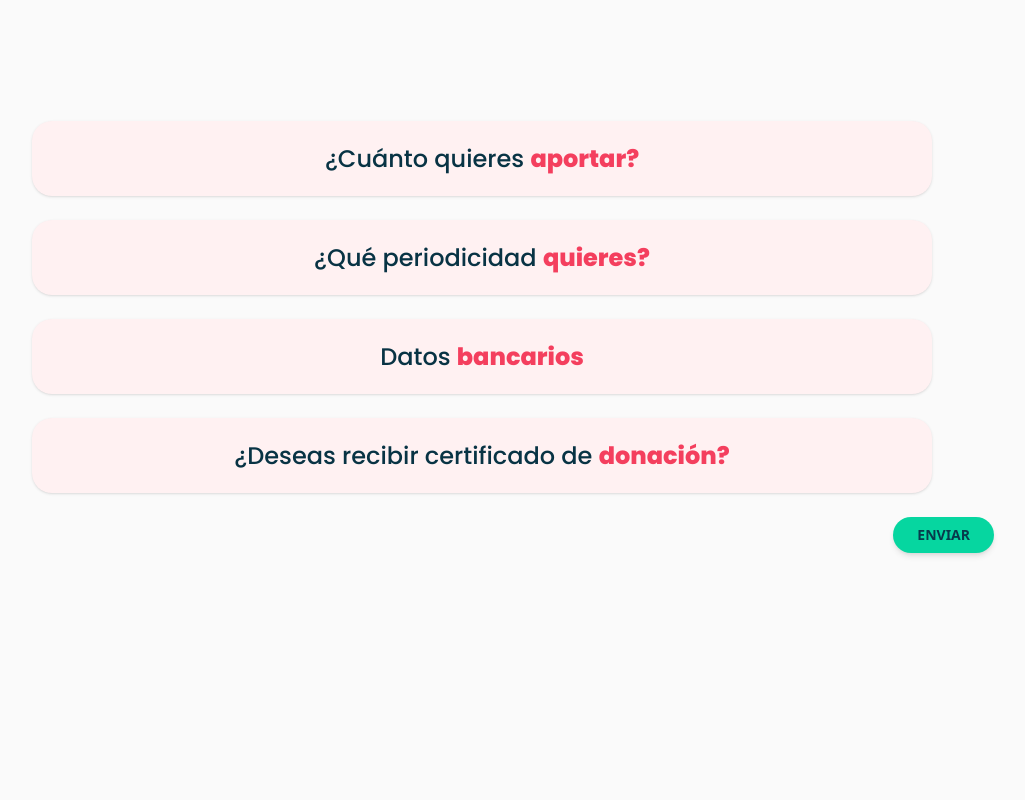
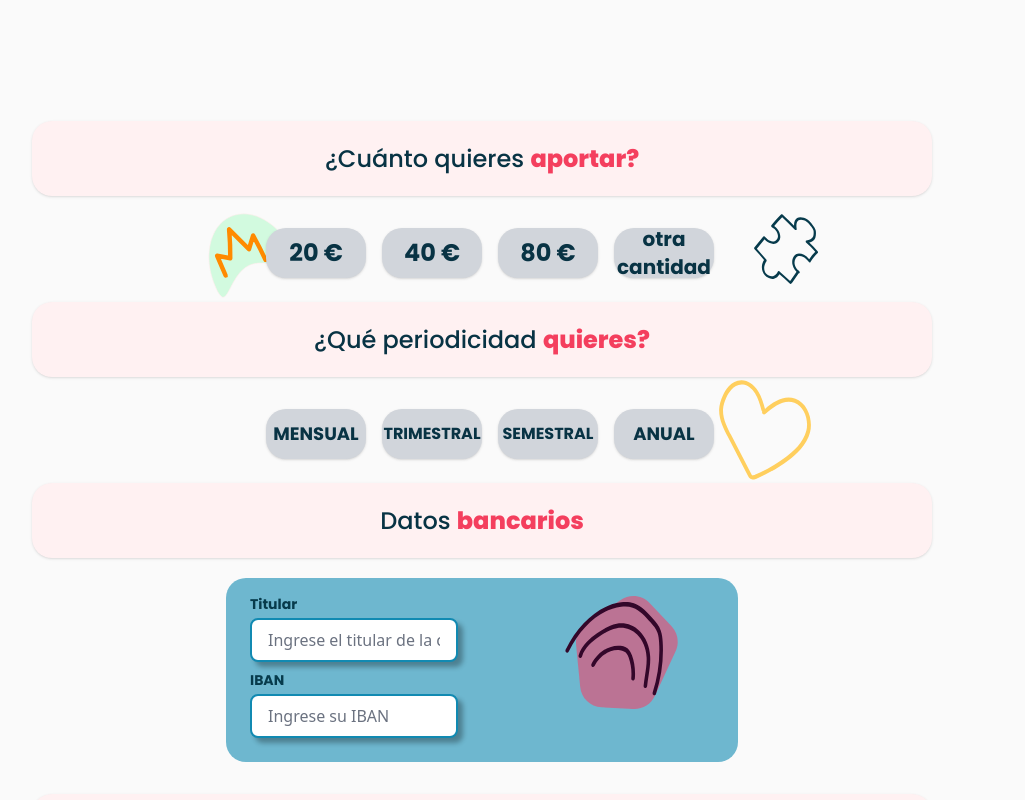
Before and after one commit to vallefarinha/front-casa, a React (Vite) app: page /form in a window 1280 px wide. Shown: the part 800-1600 px from the top of the page, without its empty margins (158-1183 px from the left). Built offline with nearby package versions, Linux system fonts and the light colour scheme.

Commit message:
no open clic

```diff
--- a/src/components/form/BankBlue.jsx
+++ b/src/components/form/BankBlue.jsx
@@ -4,14 +4,11 @@ import TitleForm from "./TitleForm";
 import BoxBlueAtom from "./BoxBlueAtom";
 
 const BankBlue = () => {
-  const [isOpen, setIsOpen] = useState(false);
 
   return (
     <div className="flex flex-col items-center justify-center mt-6 mb-4">
-      <button className="bg-transparent border-none p-0 m-0" onClick={() => setIsOpen(!isOpen)}>
         <TitleForm wordBlue="Datos" wordPink="bancarios" textAlign="center" />
-      </button>
-      {isOpen && (
+
         <div className="relative w-1/2 h-1/2 flex flex-wrap mt-5 mb-2" style={{backgroundColor: 'rgba(17, 138, 178, 0.6)', borderRadius: '20px'}}>
           <div className="w-full sm:w-1/2 p-4">
             <BoxBlueAtom titleBox="Titular" name="titular" squareBlue="Ingrese el titular de la cuenta" type="text" />
@@ -19,7 +16,7 @@ const BankBlue = () => {
           </div>
           <img src={rainbowpink} alt="rainbowpink" className="w-[65px] h-[69px] absolute top-[52%] left-[68%] transform -translate-x-1/2 -translate-y-1/2 md:w-[178px] md:h-[170px] md:left-[78%] md:top-[42%]" />
         </div>
-      )}
+
     </div>
   );
 };
--- a/src/components/form/DonationOption.jsx
+++ b/src/components/form/DonationOption.jsx
@@ -5,7 +5,7 @@ import spiralMoney from "../../assets/icons/spiralMoney.svg";
 import diamondMoney from "../../assets/icons/diamondMoney.svg";
 
 const DonationOption = () => {
-  const [isOpen, setIsOpen] = useState(false);
+
   const [selectedAmountDonation, setSelectedAmount] = useState("");
   const inputRef = useRef();
 
@@ -18,10 +18,8 @@ const DonationOption = () => {
 
   return (
     <div className="flex flex-col items-center w-[85%] mx-auto mt-6">
-      <button className="bg-transparent border-none p-0 m-0" onClick={() => setIsOpen(!isOpen)}>
         <TitleForm wordBlue="¿Deseas recibir certificado de" wordPink="donación?" textAlign="center" />
-      </button>
-      {isOpen && (
+
         <div className="flex flex-wrap justify-center space-x-4 mt-8 relative">
         <img src={spiralMoney} alt="spiralmoney"  className="w-[55px] h-[59px] absolute top-[20%] left-[-5%] transform -translate-x-1/2 -translate-y-1/2 md:w-[128px] md:h-[120px] md:left-[-20%] md:top-[42%]" />
         <img src={diamondMoney} alt="diamonMoney"  className="w-[35px] h-[39px] absolute top-[50%] left-[105%] transform -translate-x-1/2 -translate-y-1/2 md:w-[78px] md:h-[58px] md:left-[170%] md:top-[42%]" />
@@ -29,7 +27,7 @@ const DonationOption = () => {
           <BoxSelect amount="NO" customStyle={{width: '100px', height: '50px'}} textSize="lg" className="mb-4 md:mb-0" inputRef={inputRef} onClick={handleSelectClick} isSelected={selectedAmountDonation === "NO"}/>
           <input type="text" ref={inputRef} name="selectedAmountDonation" value={selectedAmountDonation} style={{ display: 'none' }} />
         </div>
-      )}
+
     </div>
   );
 };
--- a/src/components/form/MoneySelect.jsx
+++ b/src/components/form/MoneySelect.jsx
@@ -5,7 +5,7 @@ import kinMoney from "../../assets/icons/kinMoney.svg";
 import jigsawMoney from "../../assets/icons/jigsawMoney.svg";
 
 const MoneySelect = () => {
-  const [isOpen, setIsOpen] = useState(false);
+  // const [isOpen, setIsOpen] = useState(false);
   const [selectedAmountMoney, setSelectedAmount] = useState("");
   const inputRef = useRef();
 
@@ -18,10 +18,10 @@ const MoneySelect = () => {
 
   return (
     <div className="flex flex-col items-center w-[85%] mx-auto mt-6">
-      <button className="bg-transparent border-none p-0 m-0" onClick={() => setIsOpen(!isOpen)}>
+      {/* <button className="bg-transparent border-none p-0 m-0" onClick={() => setIsOpen(!isOpen)}> */}
         <TitleForm wordBlue="¿Cuánto quieres" wordPink="aportar?" textAlign="center" />
-      </button>
-      {isOpen && (
+      {/* </button> */}
+      {/* {isOpen && ( */}
         <div className="flex flex-wrap justify-center space-x-4 mt-8 relative">
           <img src={kinMoney} alt="Kin Money" className="w-[65px] h-[69px] absolute top-[40%] left-[8%] transform -translate-x-1/2 -translate-y-1/2 md:w-[120px] md:h-[100px] md:left-[1%] md:top-[42%]" />
           <img src={jigsawMoney} alt="jigsaw" className="w-[45px] h-[49px] absolute top-[10%] left-[90%] transform -translate-x-1/2 -translate-y-1/2 md:w-[98px] md:h-[70px] md:left-[112%] md:top-[42%]" />
@@ -31,7 +31,7 @@ const MoneySelect = () => {
           <BoxSelect amount="otra cantidad" customStyle={{width: '100px', height: '50px'}} textSize="xl" className="mb-4 md:mb-0 z-20" inputRef={inputRef} onClick={handleSelectClick} isSelected={selectedAmountMoney === "otra cantidad"} />
           <input type="text" ref={inputRef} name="selectedAmountMoney" value={selectedAmountMoney} style={{ display: 'none' }} />
         </div>
-      )}
+      {/* )} */}
     </div>
   );
 };
--- a/src/components/form/Periodicity.jsx
+++ b/src/components/form/Periodicity.jsx
@@ -4,7 +4,7 @@ import TitleForm from "../form/TitleForm";
 import heart from "../../assets/icons/heart.svg";
 
 const Periodicity = () => {
-  const [isOpen, setIsOpen] = useState(false);
+
   const [selectedPeriodicity, setSelectedAmount] = useState("");
   const inputRef = useRef();
 
@@ -17,10 +17,8 @@ const Periodicity = () => {
 
   return (
     <div className="flex flex-col items-center w-[85%] mx-auto mt-6">
-      <button className="bg-transparent border-none p-0 m-0" onClick={() => setIsOpen(!isOpen)}>
         <TitleForm wordBlue="¿Qué periodicidad" wordPink="quieres?" textAlign="center" />
-      </button>
-      {isOpen && (
+
         <div className="flex flex-wrap justify-center space-x-4 mt-8 relative">
         <img src={heart} alt="heart"  className="w-[55px] h-[59px] absolute top-[40%] left-[10%] transform -translate-x-1/2 -translate-y-1/2 md:w-[108px] md:h-[100px] md:left-[111%] md:top-[42%]" />
           <BoxSelect amount="MENSUAL" customStyle={{width: '100px', height: '50px'}} textSize="lg" className="mb-4 md:mb-0" inputRef={inputRef} onClick={handleSelectClick} isSelected={selectedPeriodicity === "MENSUAL"}/>
@@ -29,7 +27,7 @@ const Periodicity = () => {
           <BoxSelect amount="ANUAL" customStyle={{width: '100px', height: '50px'}} textSize="lg" className="mb-4 md:mb-0" inputRef={inputRef} onClick={handleSelectClick} isSelected={selectedPeriodicity === "ANUAL"}/>
           <input type="text" ref={inputRef} name="selectedPeriodicity" value={selectedPeriodicity} style={{ display: 'none' }} />
         </div>
-      )}
+
     </div>
   );
 };
```
